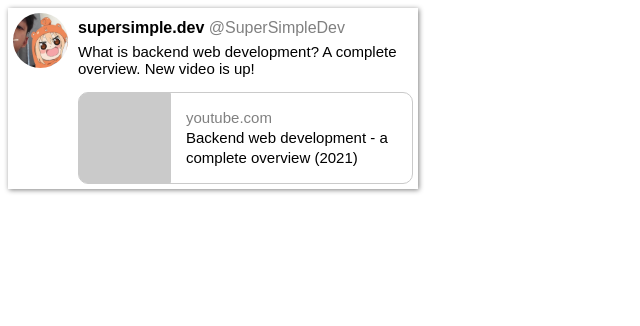
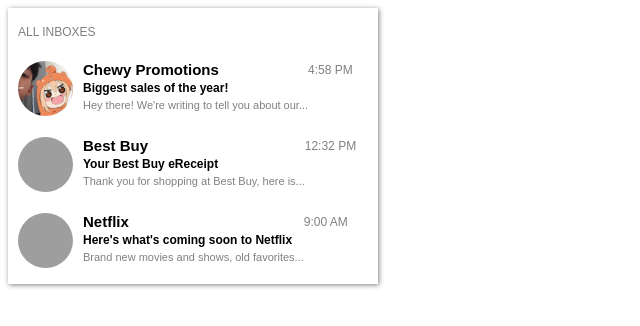
Before and after one commit to arsa-sans/HTML-CSS-Exercise, a plain HTML site: page 17 Latihan HTML CSS/Lesson 13/13e.html in a window 1280 px wide. Shown: the whole page, without its empty margins (0-640 px from the left). Drawn offline with Linux system fonts and the light colour scheme; grey boxes are pictures that could not be loaded.

Commit message:
Lesson 13

```diff
--- a/17 Latihan HTML CSS/Lesson 13/13e.html
+++ b/17 Latihan HTML CSS/Lesson 13/13e.html
@@ -11,51 +11,74 @@
     .container{
       border: 0px solid gray;
       box-shadow: 1px 1px 5px gray;
-      width: 400px;
-      padding: 5px;
+      width: 350px;
+      padding: 5px 10px 5px 10px;
       display: flex;
       flex-direction: column;
     }
     .content{
       display: flex;
       flex-direction: row;
+      margin-top: 10px;
     }
-    .title{
+    .title p{
+      margin-top: 0px;
       margin-left: 10px;
+    }
+    .clock{
       margin-top: -10px;
-    }
-    .content-yt{
-      border: 1px solid rgb(202, 202, 202);
-      border-radius: 10px;
-      display: flex;
-      flex-direction: row;
-    }
-    .vid-yt{
-      background-color: rgb(202, 202, 202);
-      height: 88px;
-      width: 90px;
-      border: 1px solid rgb(202, 202, 202);
-      border-radius: 8px 0px 0px 8px;
+      font-size: 12px;
+      color: gray;
     }
   </style>
 </head>
 <body>
   <div class="container">
+    <p style="color: gray; font-size: 12px;">ALL INBOXES</p>
+
     <div class="content">
       <img src="WhatsApp Image 2024-09-06 at 13.24.53_4098510f.jpg" alt="foto ganteng" style="width: 55px; height: 55px;
       object-fit: cover; border-radius: 50%;">
       <div class="title">
-        <p style="font-weight: bold;">supersimple.dev <span style="font-weight: normal; color: gray;">@SuperSimpleDev</span></p>
-        <p style="margin-top: -10px; font-size: 15px;">What is backend web development? A complete overview. New video is up!</p>
-        <div class="content-yt">
-          <div class="vid-yt"></div>
-          <p style="margin-left: 15px; font-size: 15px; line-height: 20px;">
-            <span style="color: gray;">youtube.com</span>
-            <br>
-            Backend web development - a <br>complete overview (2021)
-          </p>
-        </div>
+        <p style="font-weight: bold; font-size: 15px;">
+          Chewy Promotions
+          <br>
+          <span style="font-size: 12px;">Biggest sales of the year!</span>
+          <br>
+          <span style="font-size: 11px; color: gray; font-weight: normal;">Hey there! We're writing to tell you about our...</span>
+        </p>
       </div>
+      <div class="clock"><p>4:58 PM</p></div>
+    </div>
+
+    <div class="content">
+      <img src="IMG_0289.JPG" alt="foto ganteng" style="width: 55px; height: 55px;
+      object-fit: cover; border-radius: 50%;">
+      <div class="title">
+        <p style="font-weight: bold; font-size: 15px;">
+          Best Buy
+          <br>
+          <span style="font-size: 12px;">Your Best Buy eReceipt</span>
+          <br>
+          <span style="font-size: 11px; color: gray; font-weight: normal;">Thank you for shopping at Best Buy, here is...</span>
+        </p>
+      </div>
+      <div class="clock"><p>12:32 PM</p></div>
+    </div>
+
+    <div class="content">
+      <img src="IMG_9721.JPG" alt="foto ganteng" style="width: 55px; height: 55px;
+      object-fit: cover; border-radius: 50%;">
+      <div class="title">
+        <p style="font-weight: bold; font-size: 15px;">
+          Netflix
+          <br>
+          <span style="font-size: 12px;">Here's what's coming soon to Netflix</span>
+          <br>
+          <span style="font-size: 11px; color: gray; font-weight: normal;">Brand new movies and shows, old favorites...</span>
+        </p>
+      </div>
+      <div class="clock"><p>9:00 AM</p></div>
     </div>
   </div>
 </body>
```
Also changed, not shown: 17 Latihan HTML CSS/Lesson 13/13d.html (+0 -32 lines).
